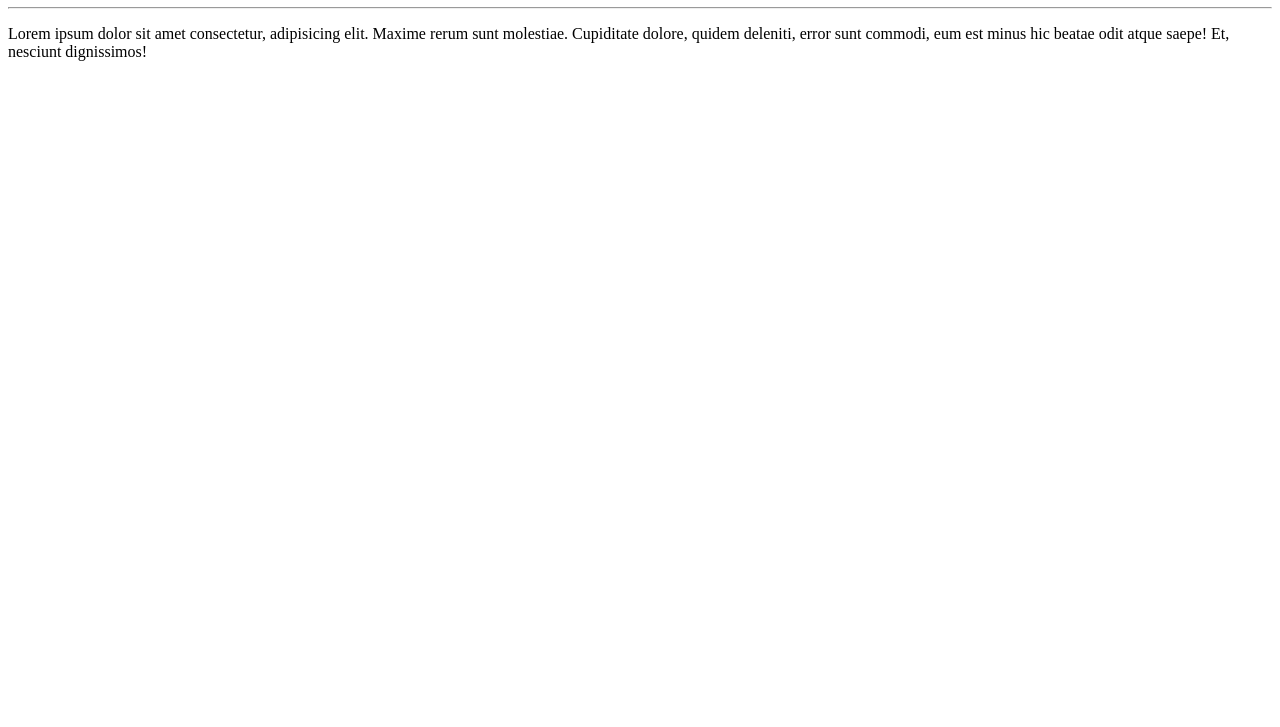
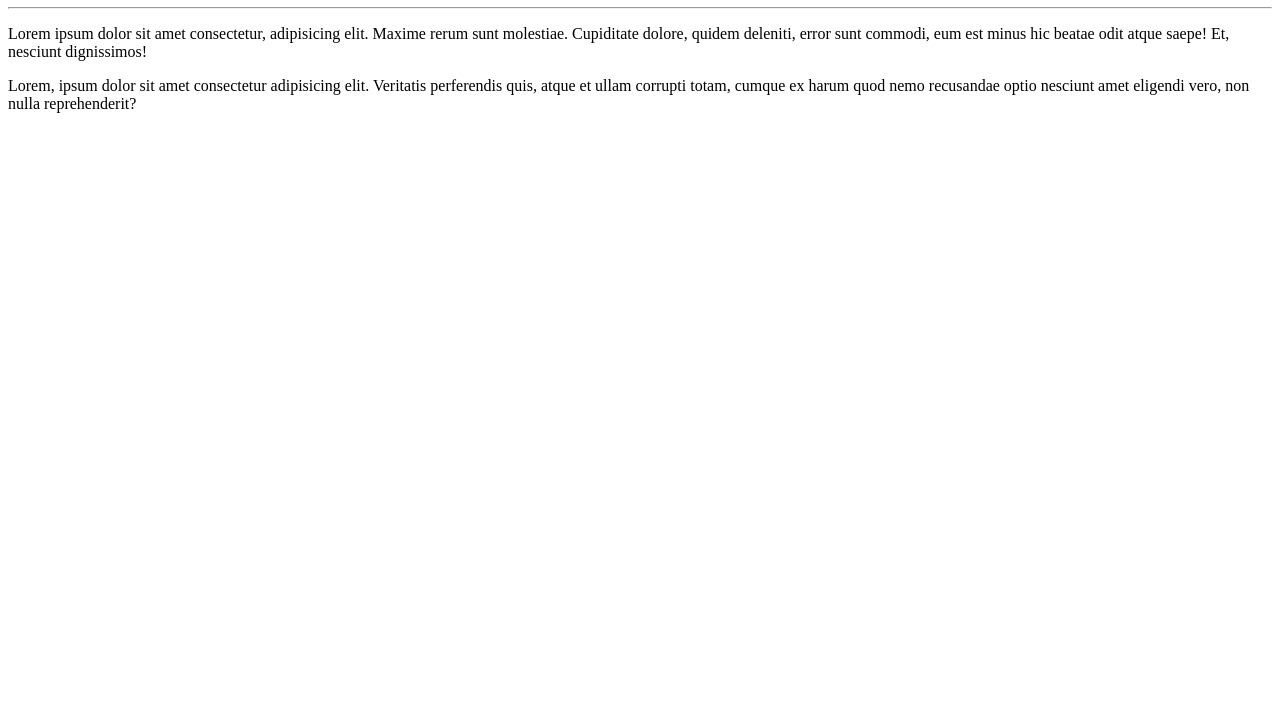
Before and after one commit to matheusmacedow/Ola-Mundo, a plain HTML site: page site-exemplo/index.html in a window 1280 px wide. Shown: the part 73-800 px from the top of the page. Drawn offline with Linux system fonts and the light colour scheme.

Commit message:
adicionei mais um paragrafo

```diff
--- a/site-exemplo/index.html
+++ b/site-exemplo/index.html
@@ -9,5 +9,6 @@
     <h1>Ola</h1>
     <hr>
     <p>Lorem ipsum dolor sit amet consectetur, adipisicing elit. Maxime rerum sunt molestiae. Cupiditate dolore, quidem deleniti, error sunt commodi, eum est minus hic beatae odit atque saepe! Et, nesciunt dignissimos!</p>
+    <p>Lorem, ipsum dolor sit amet consectetur adipisicing elit. Veritatis perferendis quis, atque et ullam corrupti totam, cumque ex harum quod nemo recusandae optio nesciunt amet eligendi vero, non nulla reprehenderit?</p>
 </body>
 </html>
```
